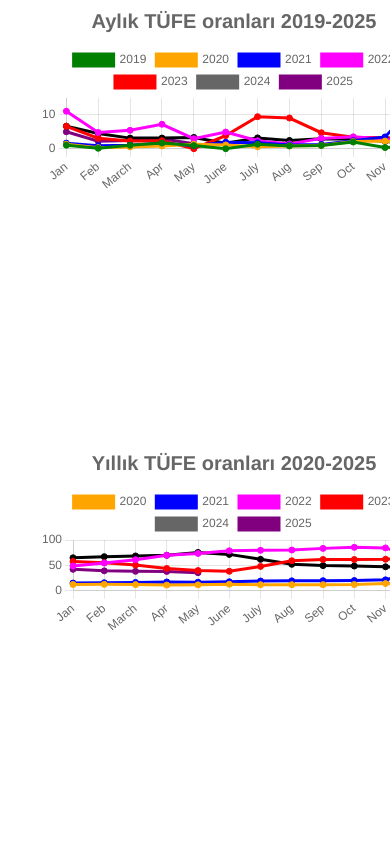
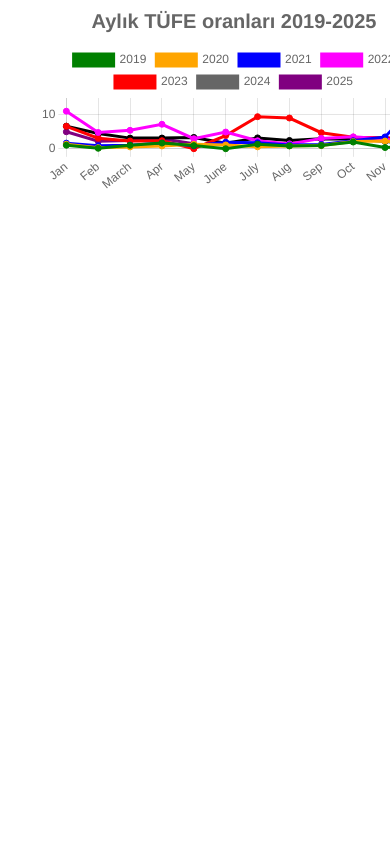
Before and after one commit to servet-k/chart, a React (Create React App) app: page / in a window 390 px wide. Shown: the top 844 px of the page. Built offline with nearby package versions, Linux system fonts and the light colour scheme.

Commit message:
media height set to 50vh

```diff
--- a/src/index.css
+++ b/src/index.css
@@ -26,24 +26,23 @@ code {
   font-weight: bold;
 }
 
-/*@media screen  and (min-width: 321px) and (max-width:960px) {
-   .graph {
-      height: auto;
-      width: auto;
-   }
-}*/
 
 @media screen and (max-width: 750px) {
   .graph {
    width: 100%;
    margin-left: inherit;
-   height: 50vh; /* add this line */
+   height: 100vh;
 
    }
     .graph:nth-child(1) {
-    margin-bottom: 20px; /* add some margin between the charts */
+    margin-bottom: 20px;
   }
  }
+
+
+
+
+
  .graph > div > canvas > text {
   font-weight: bold;
 }
```
